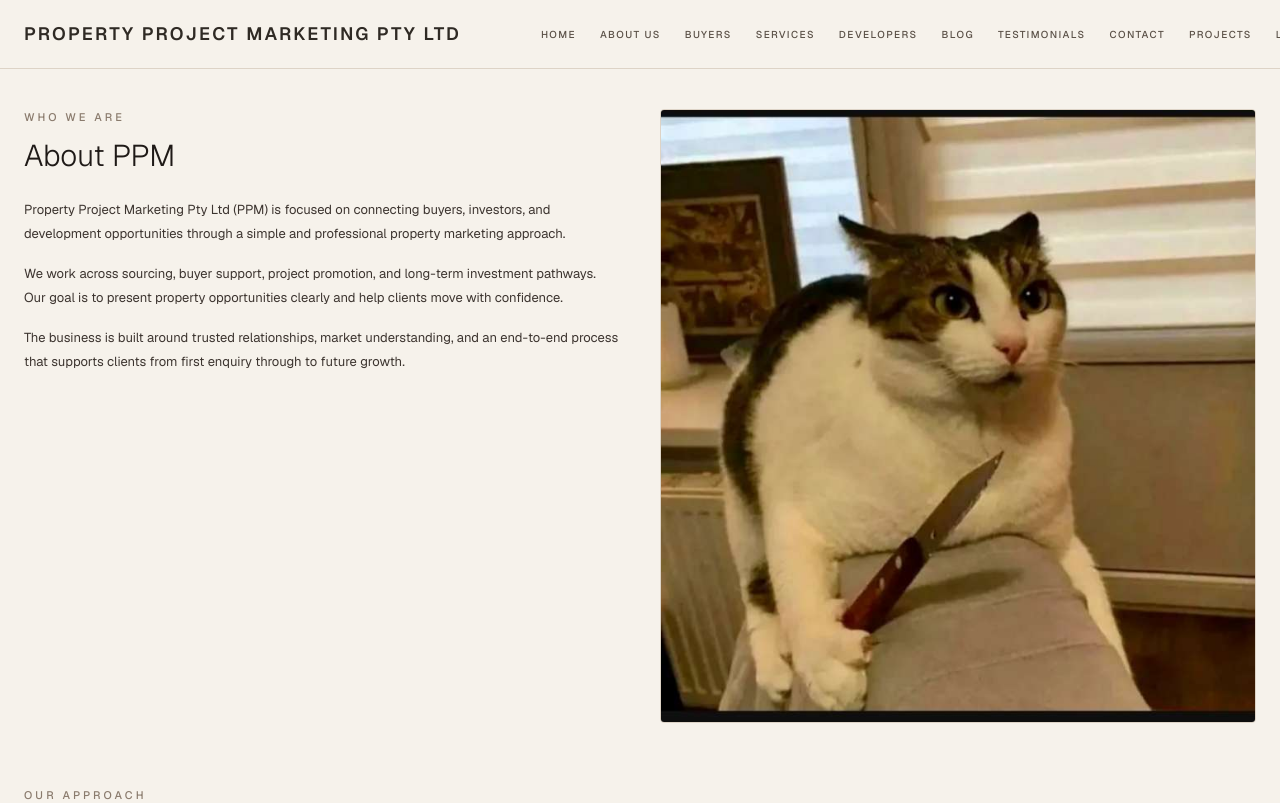
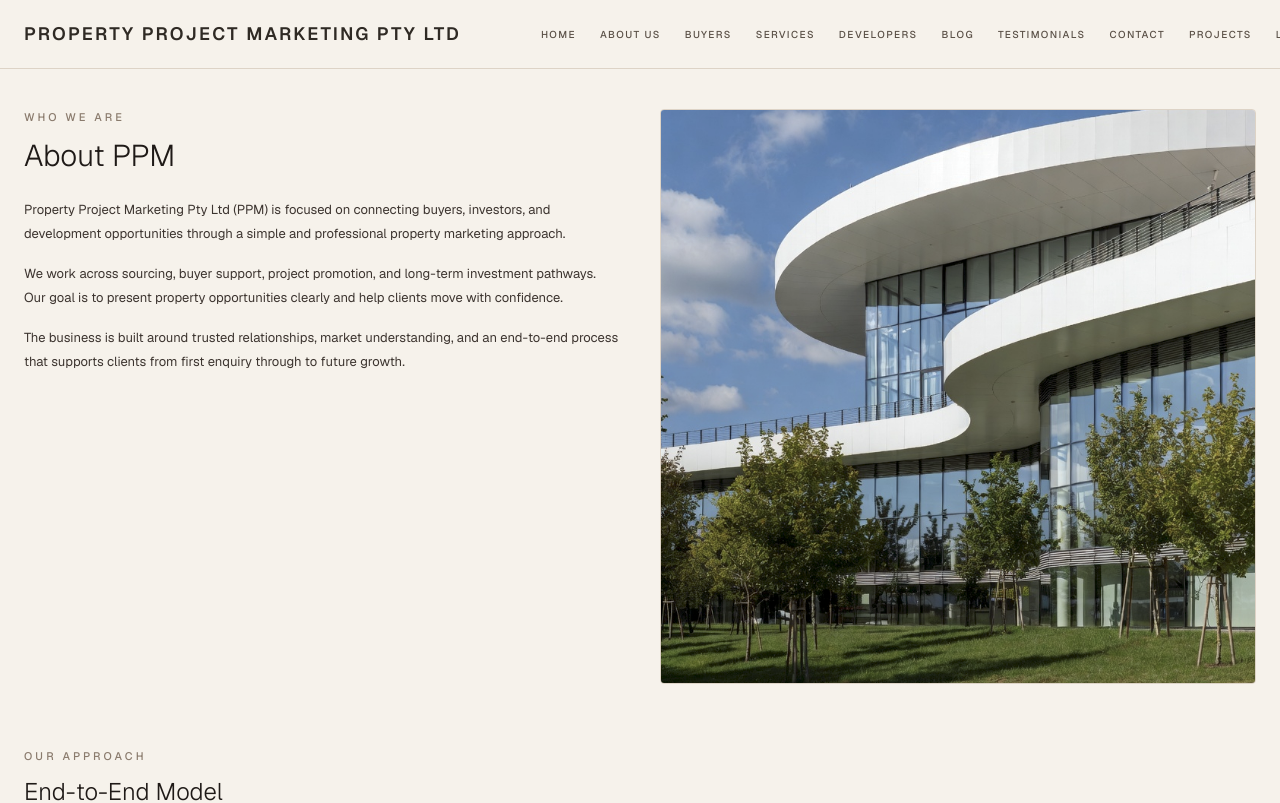
Before and after one commit to nedgerrard-ctrl/Propertied, a Next.js app in the folder ppm/: page /about in a window 1280 px wide. Shown: the top 803 px of the page. Built offline with nearby package versions, Linux system fonts and the light colour scheme.

Commit message:
add image
add image

```diff
--- a/ppm/app/about/page.tsx
+++ b/ppm/app/about/page.tsx
@@ -61,7 +61,7 @@ export default function AboutPage() {
 
           <div className="overflow-hidden rounded-sm border border-[#ddd3c6]">
             <img
-              src="/images/banner3.png"
+              src="/images/aboutus.png"
               alt="PPM property"
               className="h-full w-full object-cover"
             />
```
Also changed, not shown: ppm/public/images/aboutus.png (added).
